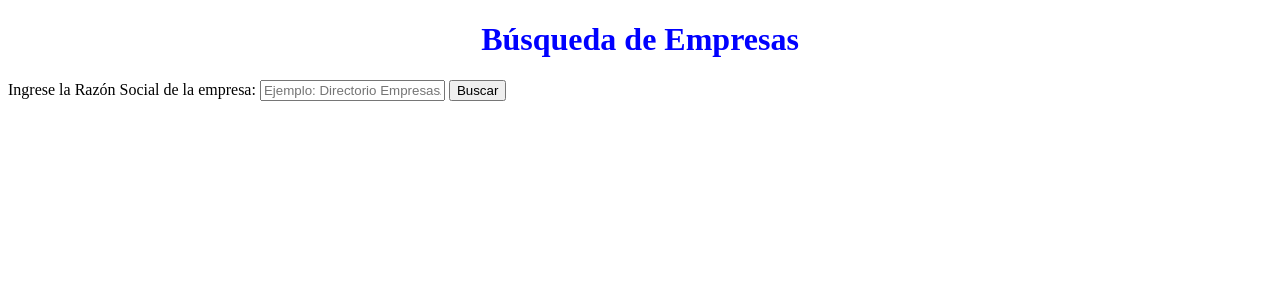
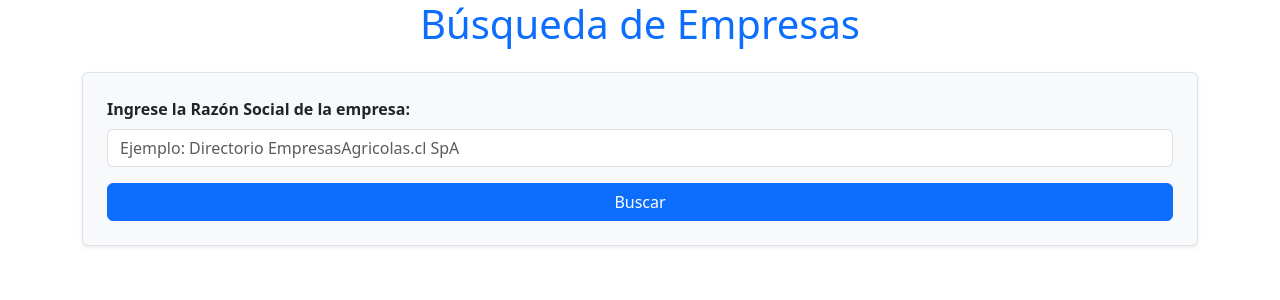
Before and after one commit to bastian033/scraping_trantor, a Flask app: page / in a window 1280 px wide. Shown: the top 300 px of the page. Run offline with Flask 3, Linux system fonts and the light colour scheme.

Commit message:
Update index.html

```diff
--- a/templates/index.html
+++ b/templates/index.html
@@ -6,25 +6,24 @@
     <title>Búsqueda de Empresas</title>
     <link rel="stylesheet" href="/static/css/estilos.css">
     <script defer src="/static/js/script.js"></script>
-    <style>
-        .titulo {
-            text-align: center;
-            margin-top: 20px;
-            color: red;
-        }
-    </style>
+    <!-- Bootstrap CSS -->
+    <link href="https://cdn.jsdelivr.net/npm/bootstrap@5.3.2/dist/css/bootstrap.min.css" rel="stylesheet">
 </head>
 <body>
     <header>
-        <h1 id="titulo" style="color: blue; text-align: center;">Búsqueda de Empresas</h1>
+        <h1 id="titulo" style="text-align: center;" class="text-primary">Búsqueda de Empresas</h1>
     </header>
-    <main>
-        <form id="searchForm">
-            <label for="razon_social">Ingrese la Razón Social de la empresa:</label>
-            <input type="text" id="razon_social" name="razon_social" placeholder="Ejemplo: Directorio EmpresasAgricolas.cl SpA" required>
-            <button type="submit">Buscar</button>
+    <main class="container mt-4">
+        <form id="searchForm" class="p-4 border rounded shadow-sm bg-light">
+            <div class="mb-3">
+                <label for="razon_social" class="form-label fw-bold">Ingrese la Razón Social de la empresa:</label>
+                <input type="text" id="razon_social" name="razon_social" class="form-control" placeholder="Ejemplo: Directorio EmpresasAgricolas.cl SpA" required>
+            </div>
+            <button type="submit" class="btn btn-primary w-100">Buscar</button>
         </form>
-        <div id="results"></div>
+        <div id="results" class="mt-4"></div>
     </main>
+    <!-- Bootstrap JS -->
+    <script src="https://cdn.jsdelivr.net/npm/bootstrap@5.3.2/dist/js/bootstrap.bundle.min.js"></script>
 </body>
 </html>
```
